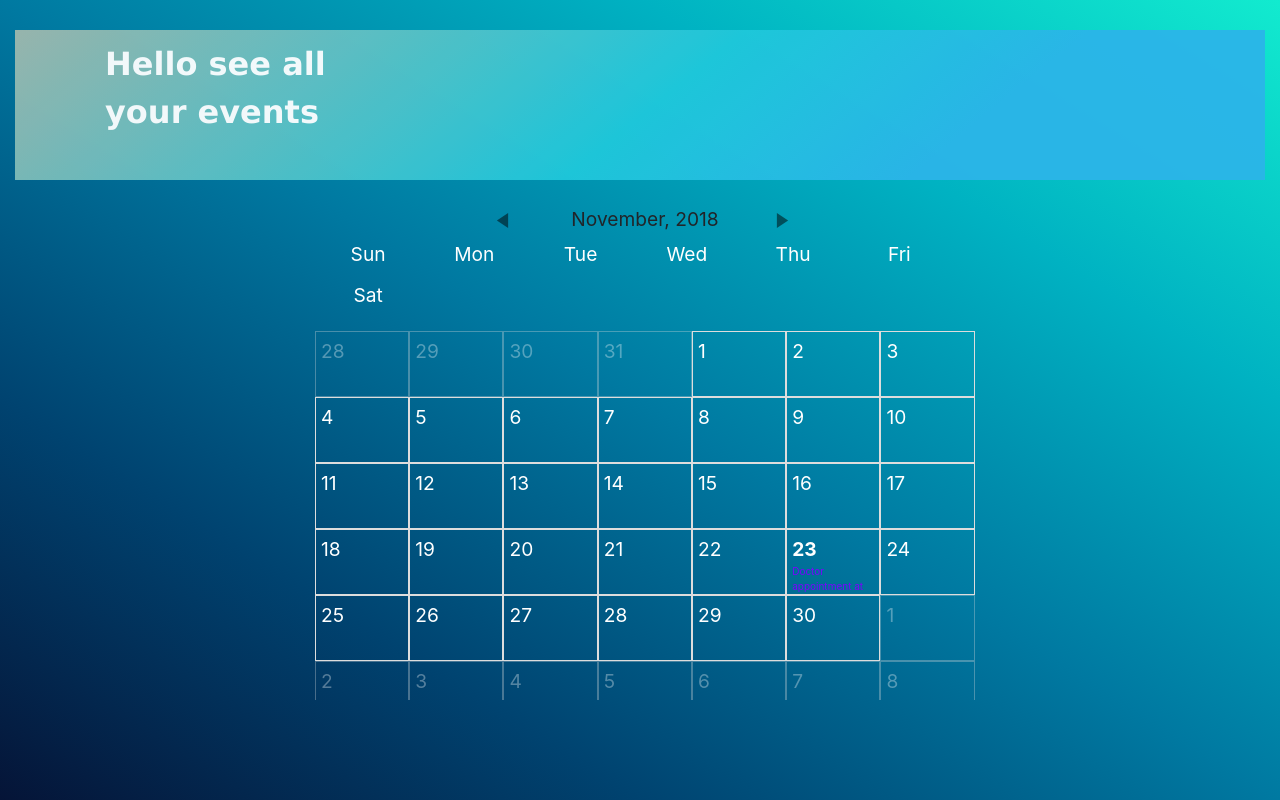
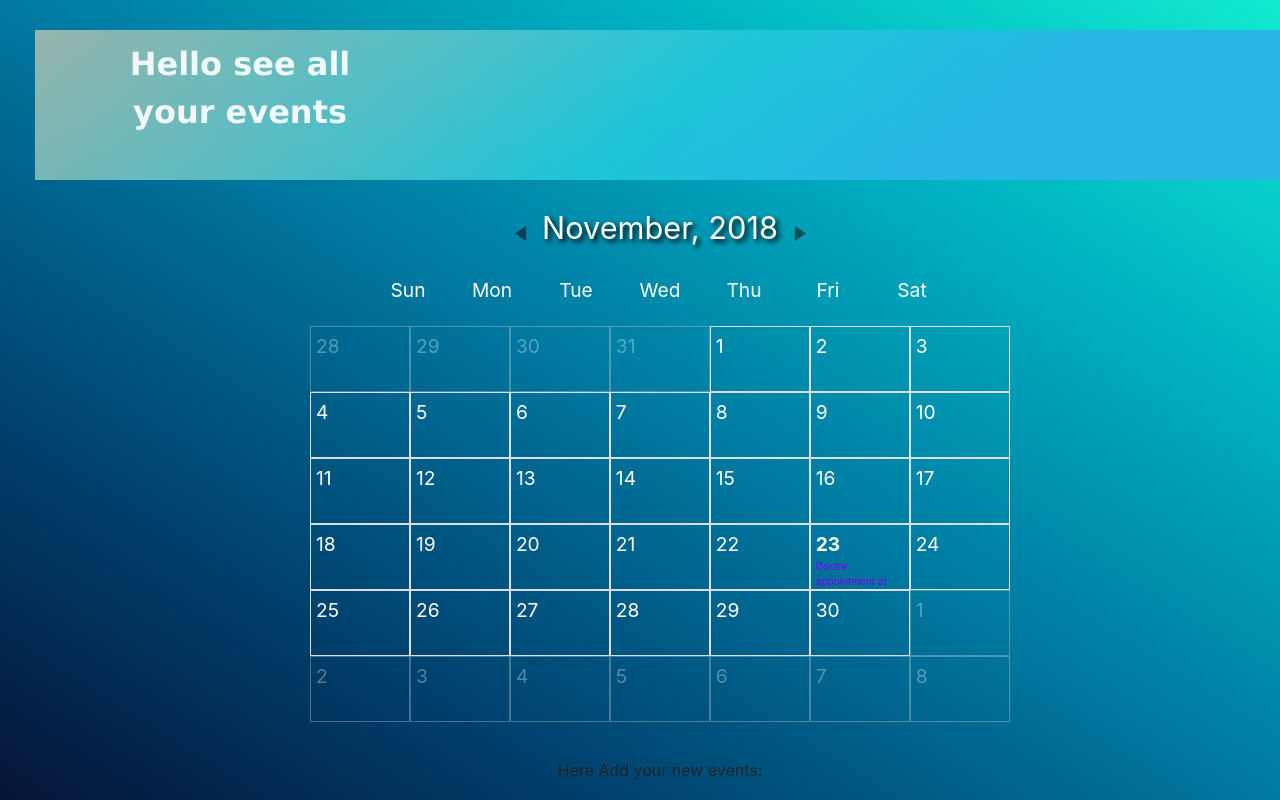
Before and after one commit to DilyanaZ/CalendarAppTask, a plain HTML site: page variant_1/index.html in a window 1280 px wide. Drawn offline with nearby package versions, Linux system fonts and the light colour scheme.

Commit message:
changes on the UI

```diff
--- a/variant_1/css/demo.css
+++ /dev/null
@@ -1,5 +0,0 @@
-body{
-  font-family: Calibri, sans-serif;
-  font-family: 'Roboto Condensed', sans-serif;
-  color: #333;
-}
--- a/variant_1/css/theme1.css
+++ /dev/null
@@ -1,111 +0,0 @@
-.cld-main{
-  width: 330px;
-}
-.cld-main a{
-  color: #333;
-  font-weight: bold;
-}
-  .cld-datetime{
-    position: relative;
-    width: 66%;
-    min-width: 100px;
-    max-width: 300px;
-    margin: auto;
-    overflow: hidden;
-  }
-  .cld-datetime .today{
-    position: relative;
-    float: left;
-    width: calc(100% - 40px);
-    margin: auto;
-    text-align: center;
-  }
-  .cld-nav{
-    position: relative;
-    width: 20px;
-    height: 20px;
-    margin-top: 2px;
-  }
-  .cld-nav:hover{
-    cursor: pointer;
-  }
-  .cld-nav:hover svg{
-      fill: #666;
-  }
-  .cld-rwd{
-    float: left;
-  }
-  .cld-fwd{
-    float: right;
-  }
-    .cld-nav svg:hover{
-
-    }
-.cld-labels, .cld-days{
-  padding-left: 0;
-}
-  .cld-label, .cld-day{
-    display: inline-block;
-    width: 14.28%;
-    text-align: center;
-  }
-  .cld-day.today .cld-number{
-    display: inline-block;
-    height: 20px;
-    width: 20px;
-    border-radius: 50px;
-    background: #666;
-    color: #fff;
-  }
-  .cld-day.disableDay{
-    opacity: 0.5;
-  }
-  .cld-day.nextMonth, .cld-day.prevMonth{
-    opacity: 0.33;
-  }
-    .cld-number{
-      position: relative;
-      margin: 5px;
-      padding: 5px;
-    }
-      .cld-title{
-        position: absolute;
-        z-index: 5;
-        display: none;
-        top: 30px;
-        left: 0;
-        padding: 5px 10px;
-        background: #fff;
-        white-space: nowrap;
-        border: 1px solid #ccc;
-        border-radius: 5px;
-        font-size: 12px;
-      }
-      .cld-number:hover .cld-title{
-        display: block;
-      }
-      .cld-title::before{
-        content: '';
-        position: absolute;
-        top: -7.5px; left: 7.5px;
-        width: 0;
-        height: 0;
-        border-left: 7.5px solid transparent;
-        border-right: 7.5px solid transparent;
-
-        border-bottom: 7.5px solid #ccc;
-      }
-      .cld-number.eventday{
-        display: inline-block;
-        height: 20px;
-        width: 20px;
-        border-radius: 50px;
-        border: 1px solid #999;
-      }
-      .cld-number.eventday:hover{
-        cursor: pointer;
-        background: #eee;
-      }
-      .today .cld-number.eventday:hover{
-        background: #888;
-      }
--- a/variant_1/css/theme2.css
+++ /dev/null
@@ -1,110 +0,0 @@
-.cld-main{
-  width: 400px;
-}
-.cld-main a{
-  color: #0080FF;
-}
-.cld-main svg{
-  fill: #0080FF;
-}
-  .cld-datetime{
-    position: relative;
-    width: 66%;
-    min-width: 100px;
-    max-width: 300px;
-    margin: auto;
-    overflow: hidden;
-  }
-  .cld-datetime .today{
-    position: relative;
-    float: left;
-    width: calc(100% - 40px);
-    margin: auto;
-    text-align: center;
-  }
-  .cld-nav{
-    position: relative;
-    width: 20px;
-    height: 20px;
-    margin-top: 2px;
-  }
-  .cld-nav:hover{
-    cursor: pointer;
-  }
-  .cld-nav:hover svg{
-      fill: #005EFF;
-  }
-  .cld-rwd{
-    float: left;
-  }
-  .cld-fwd{
-    float: right;
-  }
-    .cld-nav svg:hover{
-
-    }
-.cld-labels, .cld-days{
-  padding-left: 0;
-}
-  .cld-label, .cld-day{
-    box-sizing: border-box;
-    display: inline-block;
-    width: 14.28%;
-    text-align: center;
-  }
-  .cld-day{
-    border: 1px solid #eee;
-  }
-  .cld-day.today .cld-number{
-    background: #0080FF;
-    color: #fff;
-  }
-  .cld-day.disableDay{
-    opacity: 0.5;
-  }
-  .cld-day.nextMonth, .cld-day.prevMonth{
-    opacity: 0.33;
-  }
-    .cld-number{
-      position: relative;
-      margin: 0;
-      padding: 10px;
-    }
-      .cld-title{
-        position: absolute;
-        z-index: 5;
-        display: none;
-        top: 35px;
-        left: 0;
-        padding: 5px 10px;
-        background: #fff;
-        white-space: nowrap;
-        border: 1px solid #ccc;
-        border-radius: 5px;
-        font-size: 12px;
-      }
-      .cld-number:hover .cld-title{
-        display: block;
-      }
-      .cld-title::before{
-        content: '';
-        position: absolute;
-        top: -7.5px; left: 10px;
-        width: 0;
-        height: 0;
-        border-left: 7.5px solid transparent;
-        border-right: 7.5px solid transparent;
-
-        border-bottom: 7.5px solid #ccc;
-      }
-      .cld-number.eventday{
-        font-weight: bold;
-        color: #0080FF;
-      }
-      .cld-number.eventday:hover{
-        cursor: pointer;
-        background: #eee;
-      }
-      .today .cld-number.eventday:hover{
-        background: #005EFF;
-      }
--- a/variant_1/css/theme3.css
+++ b/variant_1/css/theme3.css
@@ -1,55 +1,77 @@
-.cld-main{
-  width: 660px;
+.cld-main {
+    width: 700px;
 }
-.cld-main a{
+
+.cld-main a {
     color: #7B00FF;
 }
-  .cld-datetime{
+
+.cld-datetime {
     position: relative;
     width: 66%;
     min-width: 100px;
     max-width: 300px;
     margin: auto;
     overflow: hidden;
+    font-size: 1.6em;
+    margin-bottom: 10px;
+    color: white;
+    text-shadow: 3px 3px 5px black;
 }
-  .cld-datetime .today{
+
+.cld-datetime .today {
     position: relative;
     float: left;
     width: calc(100% - 40px);
     margin: auto;
     text-align: center;
 }
-  .cld-nav{
+
+.cld-nav {
     position: relative;
     width: 20px;
     height: 20px;
     margin-top: 2px;
 }
-  .cld-nav:hover{
+
+.cld-nav:hover {
     cursor: pointer;
 }
-  .cld-nav:hover svg{
+
+.cld-nav:hover svg {
     fill: #666;
 }
-  .cld-rwd{
+
+.cld-rwd {
     float: left;
 }
-  .cld-fwd{
+
+.cld-fwd {
     float: right;
 }
-    .cld-nav svg:hover{
 
+.cld-nav svg:hover {
+    color: #7B00FF;
 }
-.cld-labels, .cld-days{
+
+.cld-labels,
+.cld-days {
     padding-left: 0;
 }
-  .cld-label, .cld-day{
+
+.cld-label,
+.cld-day {
     box-sizing: border-box;
     display: inline-block;
     width: 14.28%;
     text-align: center;
 }
-  .cld-day{
+
+.cld-label {
+    width: 12%;
+}
+
+.cld-day {
     display: block;
     float: left;
     position: relative;
@@ -59,36 +81,49 @@
     border: 1px solid #ddd;
     overflow-y: auto;
 }
-  .cld-day.clickable:hover{
+
+.cld-day.clickable:hover {
     cursor: pointer;
 }
+
+
 /* .cld-day.today{
     border: 1px solid #7B00FF;
   } */
-  .cld-day.disableDay{
+
+.cld-day.disableDay {
     opacity: 0.5;
 }
-  .cld-day.nextMonth, .cld-day.prevMonth{
+
+.cld-day.nextMonth,
+.cld-day.prevMonth {
     opacity: 0.33;
 }
-    .cld-number{
+
+.cld-number {
     margin: 0;
     text-align: left;
 }
-      .cld-title{
+
+.cld-title {
     font-size: 10px;
     display: block;
     margin: 0;
     font-weight: normal;
 }
-      .cld-day:hover{
+
+.cld-day:hover {
     background: #eee;
 }
-      .cld-number.eventday{
+
+.cld-number.eventday {
     font-weight: bold;
 }
-      .cld-number.eventday:hover{
+
+.cld-number.eventday:hover {
     background: #eee;
 }
-      .today .cld-number.eventday:hover{
+
+.today .cld-number.eventday:hover {
+    color: #7B00FF;
 }
--- a/variant_1/eventController.js
+++ b/variant_1/eventController.js
@@ -1,4 +1,4 @@
-$(function () {
+$(function() {
 
     const ENTER_KEY = 13;
 
@@ -11,13 +11,13 @@ $(function () {
     ];
     var cal = caleandar(element, events, settings);
 
-    element.addEventListener('click', function () {
+    element.addEventListener('click', function() {
         // console.log(element);
     });
-
+    //------------------------------------------------------------------------------------------------------------------------
     var days = document.getElementsByClassName('cld-day');
     for (var index = 0; index < days.length; index++) {
-        days[index].addEventListener('click', function () {
+        days[index].addEventListener('click', function() {
 
             var year = cal.Selected.Year;
             var month = cal.Selected.Month + 1;
@@ -43,9 +43,10 @@ $(function () {
             }
         });
     }
+    //------------------------------------------------------------------------------------------------------------------------
 
-    $('#addEvent').on('click', function () {
-        // $('#addNewEvent').show(1000);
+    $('#addEvent').on('click', function() {
+
         var textField = document.getElementById('newEvent');
         var value = textField.value;
 
@@ -65,6 +66,17 @@ $(function () {
         caleandar(element, eventArray, settings);
     });
 
+    $('#addEvent').on({
+        mouseenter: function() {
+            $(this).css("background-color", "#1fc8db");
+            $(this).css("color", "#7B00FF");
+        },
+        mouseleave: function() {
+            $(this).css("background-color", "white");
+            $(this).css("color", "#051437");
+        },
+    });
+
     function removeEvent(event) {
         var li = event;
         var id = li.id;
@@ -77,7 +89,7 @@ $(function () {
     }
 
     function showEvents() {
-        eventList.events.forEach(function (event) {
+        eventList.events.forEach(function(event) {
             addEvent(event.id, event.date, event.text);
         });
     }
@@ -94,11 +106,11 @@ $(function () {
         $('#events').append(li);
 
         $('span.remove').on({
-            mouseenter: function () {
+            mouseenter: function() {
                 $(this).css("background-color", "coral");
                 $(this).css("color", "white");
             },
-            mouseleave: function () {
+            mouseleave: function() {
                 $(this).css("background-color", "white");
                 $(this).css("color", "red");
             },
@@ -106,7 +118,7 @@ $(function () {
         });
 
         var checkbox = li.children[0];
-        checkbox.addEventListener('click', function () {
+        checkbox.addEventListener('click', function() {
             var li = this.parentNode;
             var id = li.id;
             eventList.toggleEvent(id);
@@ -117,29 +129,28 @@ $(function () {
                 li.children[2].style.textDecoration = 'none';
         });
         var deleteButton = li.children[3];
-        deleteButton.addEventListener('click', function () {
+        deleteButton.addEventListener('click', function() {
             removeEvent(this.parentNode);
         });
 
-        $('span.remove').on('click', function () {
-            document.querySelectorAll('#events > li > input[type=checkbox]:checked').forEach(function (input) {
+        $('span.remove').on('click', function() {
+            document.querySelectorAll('#events > li > input[type=checkbox]:checked').forEach(function(input) {
                 removeEvent(input.parentNode);
             });
         });
     }
 
-    document.getElementById('newEvent').addEventListener('keypress', function () {
-        if (event.keyCode == ENTER_KEY) {
-            var value = this.value;
-            var date = document.getElementById('myDate').value;
-            if (value.trim().length == 0) return;
-            var id = eventList.addEvent(value);
+    // document.getElementById('newEvent').addEventListener('keypress', function() {
+    //     if (event.keyCode == ENTER_KEY) {
+    //         var value = this.value;
+    //         var date = document.getElementById('myDate').value;
+    //         if (value.trim().length == 0) return;
+    //         var id = eventList.addEvent(value);
 
-            this.value = '';
-            addEvent(id, date, value);
-        }
-
-    });
+    //         this.value = '';
+    //         addEvent(id, date, value);
+    //     }
+    // });
 
 
 });
--- a/variant_1/index.html
+++ b/variant_1/index.html
@@ -6,17 +6,14 @@
     <meta name="viewport" content="width=device-width, initial-scale=1.0">
     <meta http-equiv="X-UA-Compatible" content="ie=edge">
     <title>Callendar tasks</title>
-    <!-- <link rel="stylesheet" href="./styles/jquery.datetimepicker.css"> -->
     <link rel="stylesheet" href="./styles/reset.css" />
-
     <link href="https://fonts.googleapis.com/css?family=Roboto+Condensed" rel="stylesheet">
-    <link rel="stylesheet" href="css/demo.css"/>
-    <link rel="stylesheet" href="css/theme3.css"/>
-
-    <link rel="stylesheet" href="./styles/bootstrap.min.css">
-    <link rel="stylesheet" href="./styles/style.css">
+    <!-- <link rel="stylesheet" href="css/demo.css" /> -->
     <script src="./node_modules/jquery/dist/jquery.min.js"></script>
     <script src="./node_modules/handlebars/dist/handlebars.min.js"></script>
+    <link rel="stylesheet" href="./styles/bootstrap.min.css">
+    <link rel="stylesheet" href="css/theme3.css" />
+    <link rel="stylesheet" href="./styles/style.css">
 
     <script src="eventService.js"></script>
     <script src="eventController.js"></script>
@@ -32,33 +29,29 @@
         </header>
         <main>
             <div class="form-group row">
-
                 <div id="caleandar">
 
                 </div>
-
-                <div id="dateLabel ">
+                <!-- <div id="dateLabel ">
                     <label for="dateLabel"> Chose a Date:</label>
                     <input type="date" id="myDate" value="2018-11-22">
-                </div>
-
+                </div> -->
                 <!-- <input id="myDate" class="form-control" type="text" placeholder="Chose a Date:" /> -->
             </div>
             <div id="addNewEvent">
+                <div>
+                    <p>Here Add your new events:</p>
+                </div>
+                <label for="dateLabel"> Chose a Date:</label>
+                <input type="date" id="myDate" value="2018-11-22">
                 <label for="newEvent">Title:</label>
                 <input type="text" id="newEvent">
-            </div>
-            <div id="buttonGroup" class="form-group row">
-                <!-- <button type="submit" id="showEvents" class="btn">Show All Events for Date</button> -->
                 <button type="submit" id="addEvent" class="btn">Add Event</button>
             </div>
+
             <div id="showAllEvents">
-
-                <p id="demo"></p>
-
                 <ul id="events">
                     <!-- <li id="addedEvent"><input type="checkbox" /> <button id="removeCompleted">Remove Completed</button></li> -->
-
                 </ul>
             </div>
         </main>
@@ -67,13 +60,6 @@
         </footer>
 
     </div>
-     <!-- <script id='template' type="text/x-handlebars-template">
-        <div>
-            <h3>{{title}}</h3>
-            <p>{{description}}</p>
-            <p>{{location}}</p>
-        </div>
-    </script> -->
     <script type="text/javascript" src="js/caleandar.js"></script>
 
 </body>
--- a/variant_1/styles/style.css
+++ b/variant_1/styles/style.css
@@ -7,13 +7,17 @@ body {
     background-image: linear-gradient(to right top, #051437, #004370, #0079a1, #00b2c2, #12ebcf);
     background-repeat: initial;
     overflow: visible;
+    height: 100%;
 }
 
 div.container-fluid {
     /* background-repeat: initial; */
-    height: 700px;
+    height: 100%;
     overflow: auto;
     background-size: auto;
+    text-align: center;
+    margin-left: 20px;
+    margin-right: 20px;
 }
 
 header h1 {
@@ -75,10 +79,25 @@ header {
 }
 
 .form-group {
+    /* width: 80%; */
     padding: 20px 50px;
-    width: 60%;
+    margin-left: 30px;
+    margin-right: 30px;
+    font-size: 1.2em;
+    box-sizing: border-box;
+    text-align: center;
+}
+
+div#caleandar {
+    display: table;
     margin: 0 auto;
-    font-size: 1.2em;
+}
+
+div#addNewEvent {
+    /* float: left; */
+    margin-left: 5%;
+    margin-right: 5%;
+    box-sizing: border-box;
 }
 
 .form-group>input {
@@ -89,7 +108,7 @@ header {
 
 label {
     color: white;
-    font-size: 2em;
+    font-size: 1.5em;
     font-family: apple-system, BlinkMacSystemFont, "Segoe UI", Roboto, "Helvetica Neue", Arial, sans-serif, "Apple Color Emoji", "Segoe UI Emoji", "Segoe UI Symbol";
 }
 
@@ -98,45 +117,56 @@ label {
     margin: 0 auto;
 }
 
-.btn {
-    float: left;
-    color: #117a8b;
+button#addEvent {
+    /* float: left; */
+    color: #051437;
     font-size: 1.5em;
-    margin-top: 50px;
-    margin-left: 40px;
-    border-color: #117a8b;
+    /* margin-top: 50px;
+    margin-left: 40px; */
+    border-color: #051437;
     border-radius: 15px;
 }
 
-.btn:hover {
-    background-color: bisque;
-    color: black;
+button#addEvent:hover {
+    background-color: rgb(196, 255, 255);
+    color: #7B00FF;
+    text-shadow: 3px 3px 5px white;
 }
 
-div#dateLabel{
+div#dateLabel {
     margin-top: 20px;
     padding: 20px;
-    }
+}
+
+#myDate {
+    margin-left: 20px;
+    margin-right: 40px;
+    padding: 10px;
+    border-radius: 15px;
+    font-size: 1.5;
+}
+
 #dateLabel>label {
     text-transform: uppercase;
     padding: 8px 14px;
-    font-size: 2em;
+    font-size: 1.5em;
     font-family: apple-system, BlinkMacSystemFont, "Segoe UI", Roboto, "Helvetica Neue", Arial, sans-serif, "Apple Color Emoji", "Segoe UI Emoji", "Segoe UI Symbol";
     color: #117a8b;
+    margin-right: 20px;
 }
 
 input#newEvent {
     width: 350px;
-    margin: 30px;
-    padding-top: 10px;
-    padding-bottom: 10px;
+    margin: 20px;
+    padding: 10px;
     border-radius: 15px;
 }
 
 li {
     color: white;
-    margin: 6px;
     text-decoration: none;
+    margin-top: 10px;
+    padding: 5px;
 }
 
 span.remove {
```
Also changed, not shown: 1 other file. Lines whose indentation alone changed are shown as unchanged.
